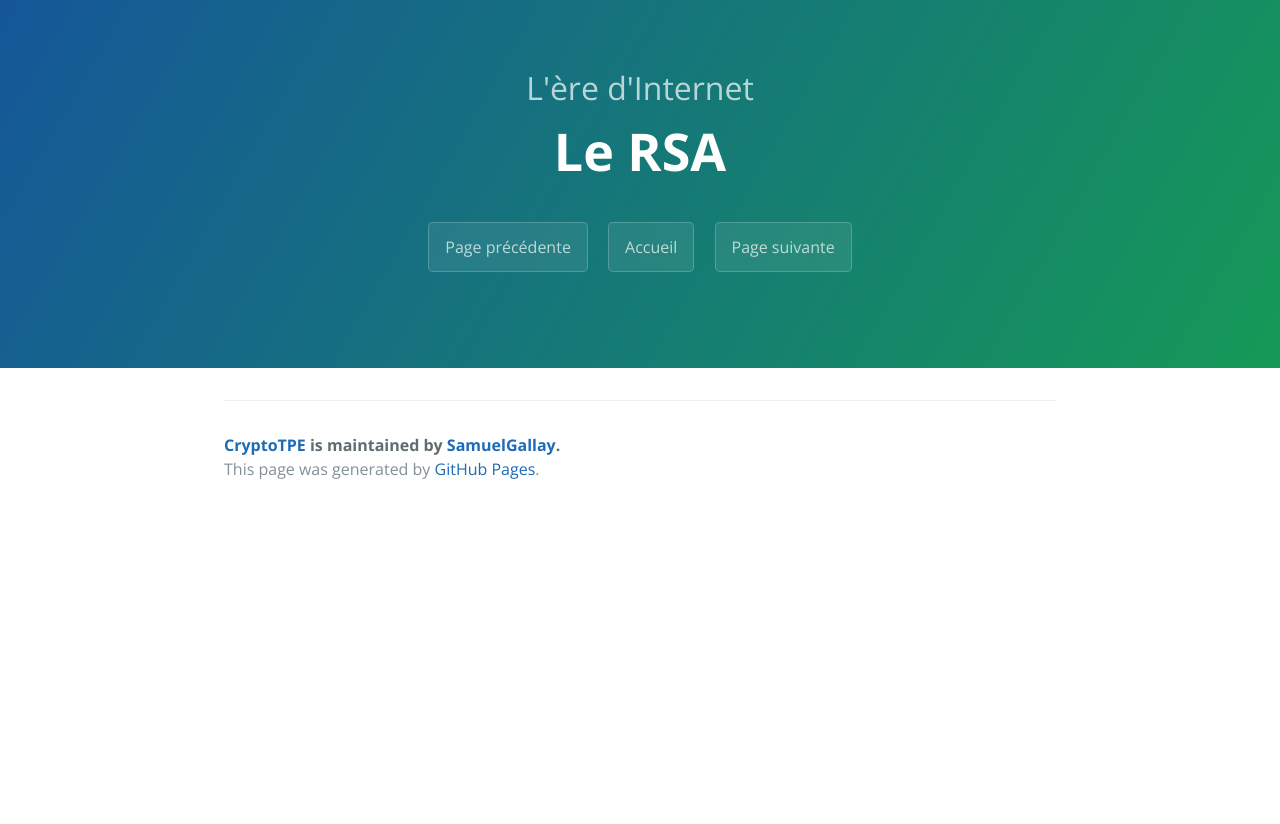
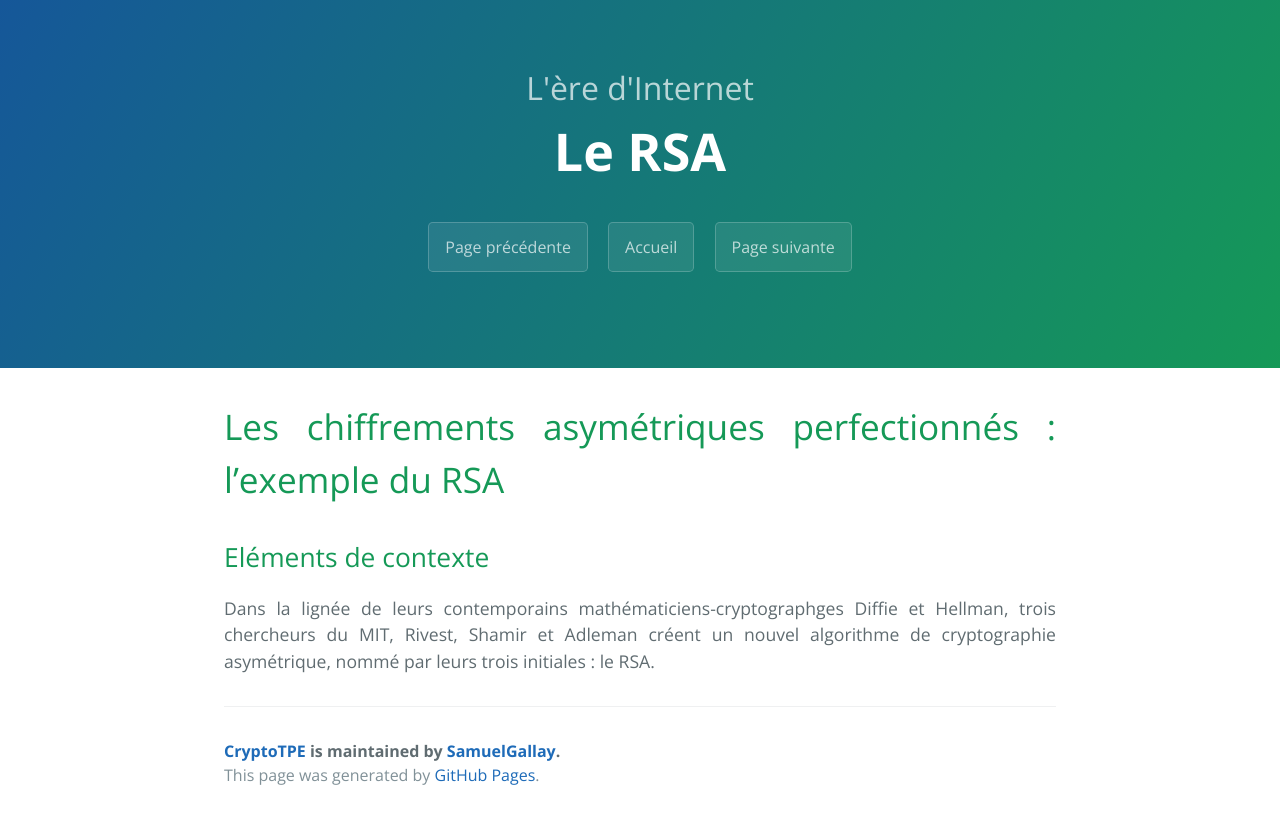
Before and after one commit to SamuelGallay/CryptoTPE, a Jekyll site: the page built from pages/4_Internet/3_rsa.md, in a window 1280 px wide. Shown: the top 824 px of the page. Built offline with Jekyll 4.4.1, drawn with Linux system fonts in a browser that asks for light colours; our own code applies the rules of GitHub Pages for plain Markdown files.

Commit message:
Update 3_rsa.md

```diff
--- a/pages/4_Internet/3_rsa.md
+++ b/pages/4_Internet/3_rsa.md
@@ -5,3 +5,9 @@ permalink: /rsa/
 suivante: /ecc/
 partie: "L'ère d'Internet"
 ---
+
+# Les chiffrements asymétriques perfectionnés : l'exemple du RSA
+
+## Eléments de contexte
+
+Dans la lignée de leurs contemporains mathématiciens-cryptographges Diffie et Hellman, trois chercheurs du MIT, Rivest, Shamir et Adleman créent un nouvel algorithme de cryptographie asymétrique, nommé par leurs trois initiales : le RSA.
```
